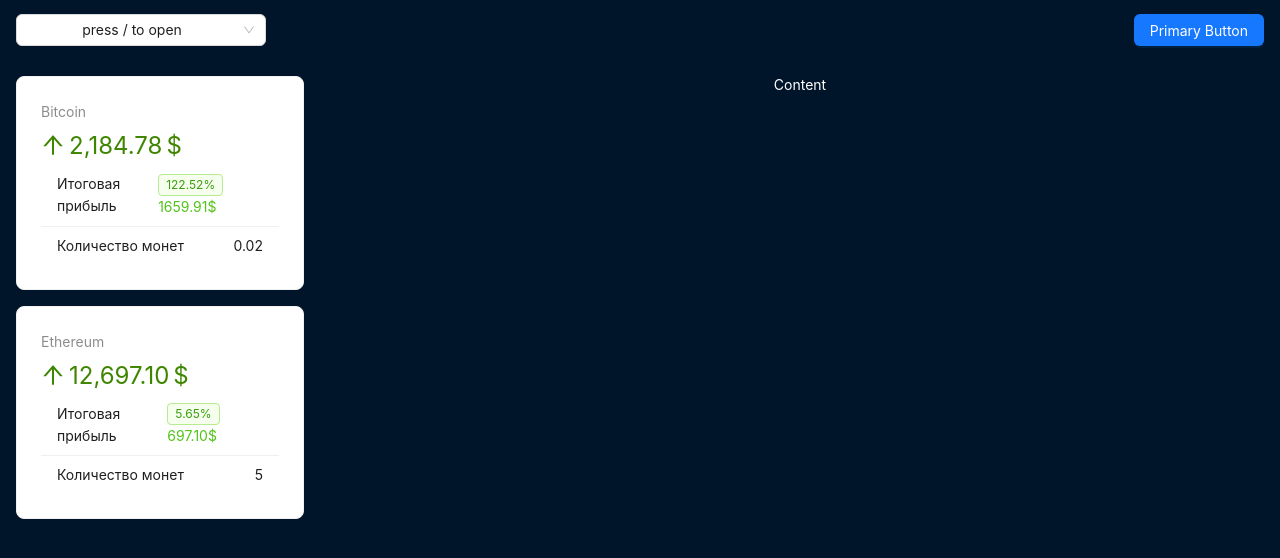
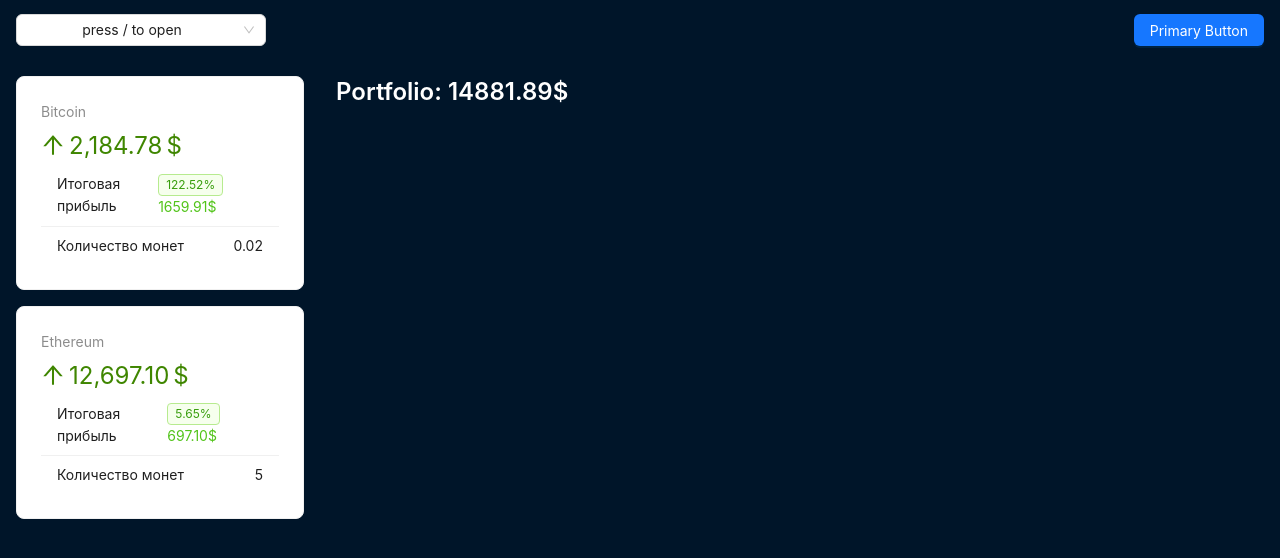
Before and after one commit to 00DemiX00/crypto-app, a React (Vite) app: page / in a window 1280 px wide. Shown: the top 558 px of the page. Built offline with nearby package versions, Linux system fonts and the light colour scheme.

Commit message:
feat: старт разработки контентной части AppContent

```diff
--- a/src/components/layout/AppContent.jsx
+++ b/src/components/layout/AppContent.jsx
@@ -1,4 +1,5 @@
-import { Layout } from 'antd';
+import { Layout, Typography } from 'antd';
+import { useCrypto } from '../../context/crypto-context'
 
 const contentStyle = {
   textAlign: 'center',
@@ -9,5 +10,21 @@
 };
 
 export default function AppContent() {
-    return (<Layout.Content style={contentStyle}>Content</Layout.Content>)
+  const {assets, crypto} = useCrypto()
+
+  const cryptoPriceMap = crypto.reduce((acc, c) => {
+    acc[c.id] = c.price
+    return acc
+  }, {})
+
+    return (
+    <Layout.Content style={contentStyle}>
+      <Typography.Title level={3} style={{textAlign: 'left', color: '#fff'}}>
+        Portfolio: {''}
+        {assets
+        .map(asset => {return asset.amount * cryptoPriceMap[asset.id]})
+        .reduce((acc, v) => (acc += v), 0)
+        .toFixed(2)}$
+      </Typography.Title>
+    </Layout.Content>)
 }
```
